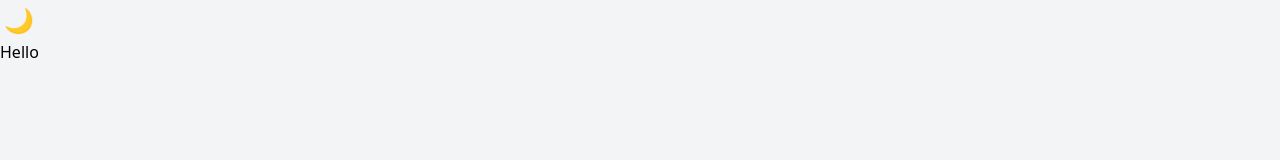
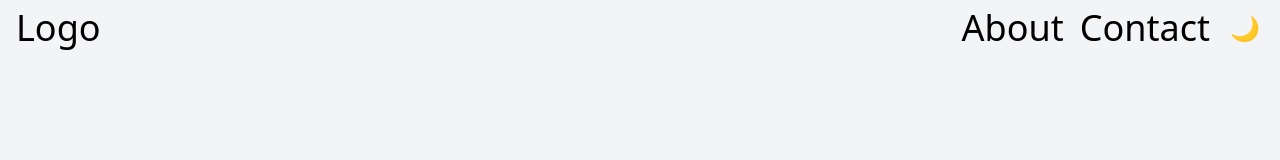
Before and after one commit to Dillonpw/small-bis, an Astro site: page / in a window 1280 px wide. Built offline with nearby package versions, Linux system fonts and the light colour scheme; Astro itself is replaced by a stand-in of ours.

Commit message:
basic navigation set up

```diff
--- a/astro.config.mjs
+++ b/astro.config.mjs
@@ -1,9 +1,9 @@
-import { defineConfig } from 'astro/config';
+import { defineConfig } from "astro/config";
 import react from "@astrojs/react";
 
 import tailwind from "@astrojs/tailwind";
 
 // https://astro.build/config
 export default defineConfig({
-  integrations: [react(), tailwind()]
+  integrations: [react(), tailwind()],
 });
--- /dev/null
+++ b/src/components/nav.tsx
@@ -0,0 +1,50 @@
+import ThemeToggle from "./theme";
+import { useState } from "react";
+
+const Nav = () => {
+  const [isOpen, setIsOpen] = useState(false);
+  const toggle = () => setIsOpen(!isOpen);
+
+  return (
+    <>
+      {/* Desktop Navigation */}
+      <div className="hidden pt-2 text-4xl md:block">
+        <nav className="ml-4 flex justify-between">
+          <a href="/#/">Logo</a>
+          <ul className="mr-4 flex gap-4">
+            <li>
+              <a href="/#/">About</a>
+            </li>
+            <li>
+              <a href="/#/">Contact</a>
+            </li>
+            <ThemeToggle />
+          </ul>
+        </nav>
+      </div>
+
+      {/* Mobile Navigation */}
+      <div className="pt-2 text-4xl md:hidden">
+        <nav className="ml-4 mb-4 flex justify-between">
+          <a href="/#/">Logo</a>
+          <button className="mr-4" onClick={toggle}>
+            {isOpen ? "Close" : "Menu"}
+          </button>
+        </nav>
+        {isOpen && (
+          <ul className="mr-4 flex flex-col items-end gap-4">
+            <li>
+              <a href="/#/">About</a>
+            </li>
+            <li>
+              <a href="/#/">Contact</a>
+            </li>
+            <ThemeToggle />
+          </ul>
+        )}
+      </div>
+    </>
+  );
+};
+
+export default Nav;
--- a/src/components/theme.tsx
+++ b/src/components/theme.tsx
@@ -5,16 +5,14 @@ const ThemeToggle = () => {
 
   useEffect(() => {
     const isDarkMode = localStorage.getItem("theme") === "dark";
-    console.log(`Initial dark mode state: ${isDarkMode}`);
     setDarkMode(isDarkMode);
     document.documentElement.classList.toggle("dark", isDarkMode);
   }, []);
 
   const toggleTheme = () => {
     const isDarkMode = !darkMode;
-    console.log(`Toggling theme. Dark mode: ${isDarkMode}`);
     setDarkMode(isDarkMode);
-    localStorage.setItem("theme", isDarkMode ? "dark" : "light");
+    localStorage.setItem("theme", isDarkMode ? "dark" : "");
     document.documentElement.classList.toggle("dark", isDarkMode);
   };
 
--- a/src/layouts/Layout.astro
+++ b/src/layouts/Layout.astro
@@ -16,8 +16,7 @@ const { title } = Astro.props;
     <meta name="generator" content={Astro.generator} />
     <title>{title}</title>
   </head>
-	<body>
-		<slot>
-		</slot>
+  <body class="bg-gray-100 dark:bg-gray-900 dark:text-white">
+    <slot />
   </body>
 </html>
--- a/src/pages/index.astro
+++ b/src/pages/index.astro
@@ -1,11 +1,11 @@
 ---
 import Layout from "../layouts/Layout.astro";
-import ThemeToggle from "../components/theme";
+import Nav from "../components/nav.tsx";
 ---
 
 <Layout title="Welcome to Astro.">
-  <main class="bg-gray-100 dark:bg-purple-950 h-[100vh]">
-	<!--This will be moved into the navigation component --><ThemeToggle client:load />
-    <p>Hello</p>
+  <main class="h-[100vh]">
+    <!--This will be moved into the navigation component -->
+    <Nav client:load />
   </main>
 </Layout>
```
Lines whose indentation alone changed are shown as unchanged.
